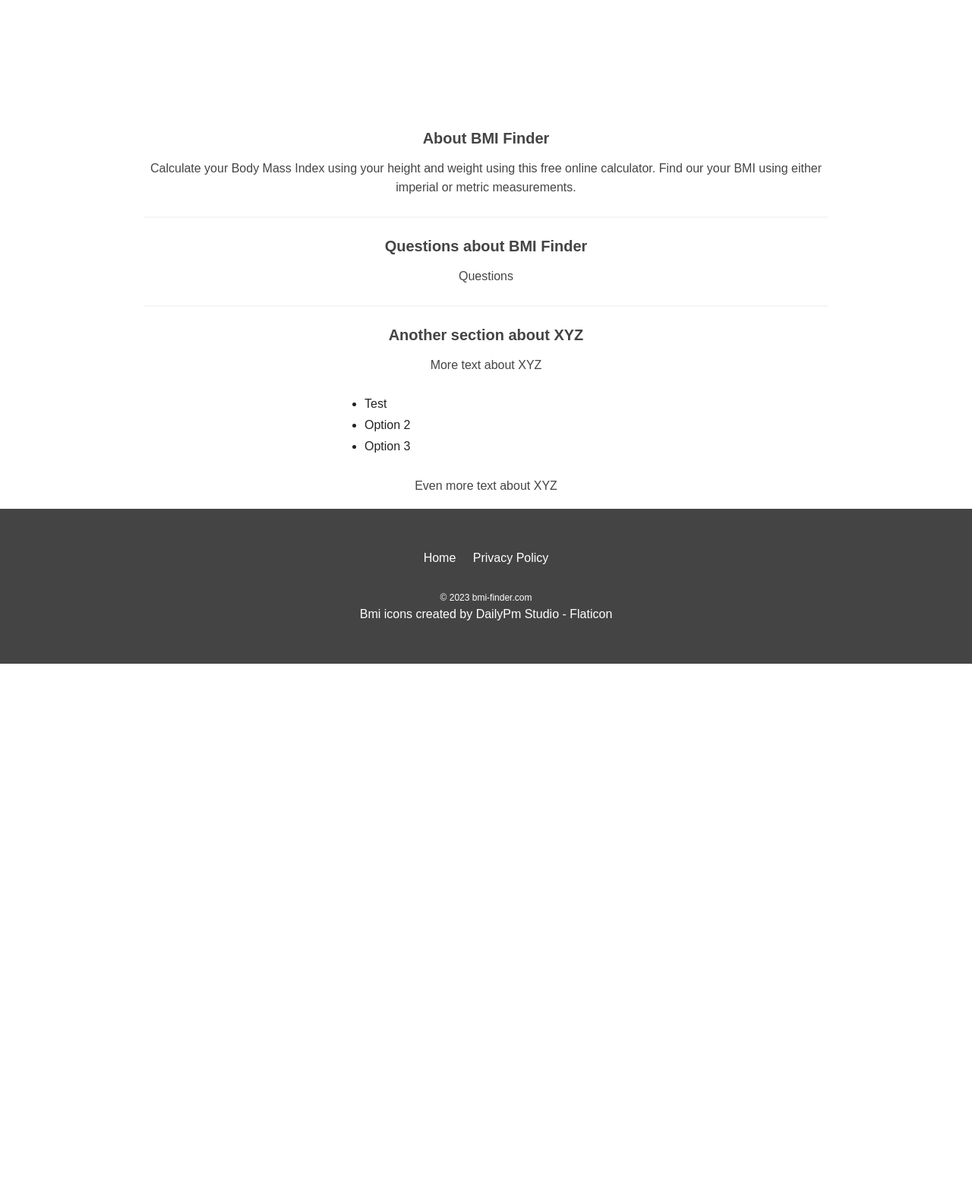
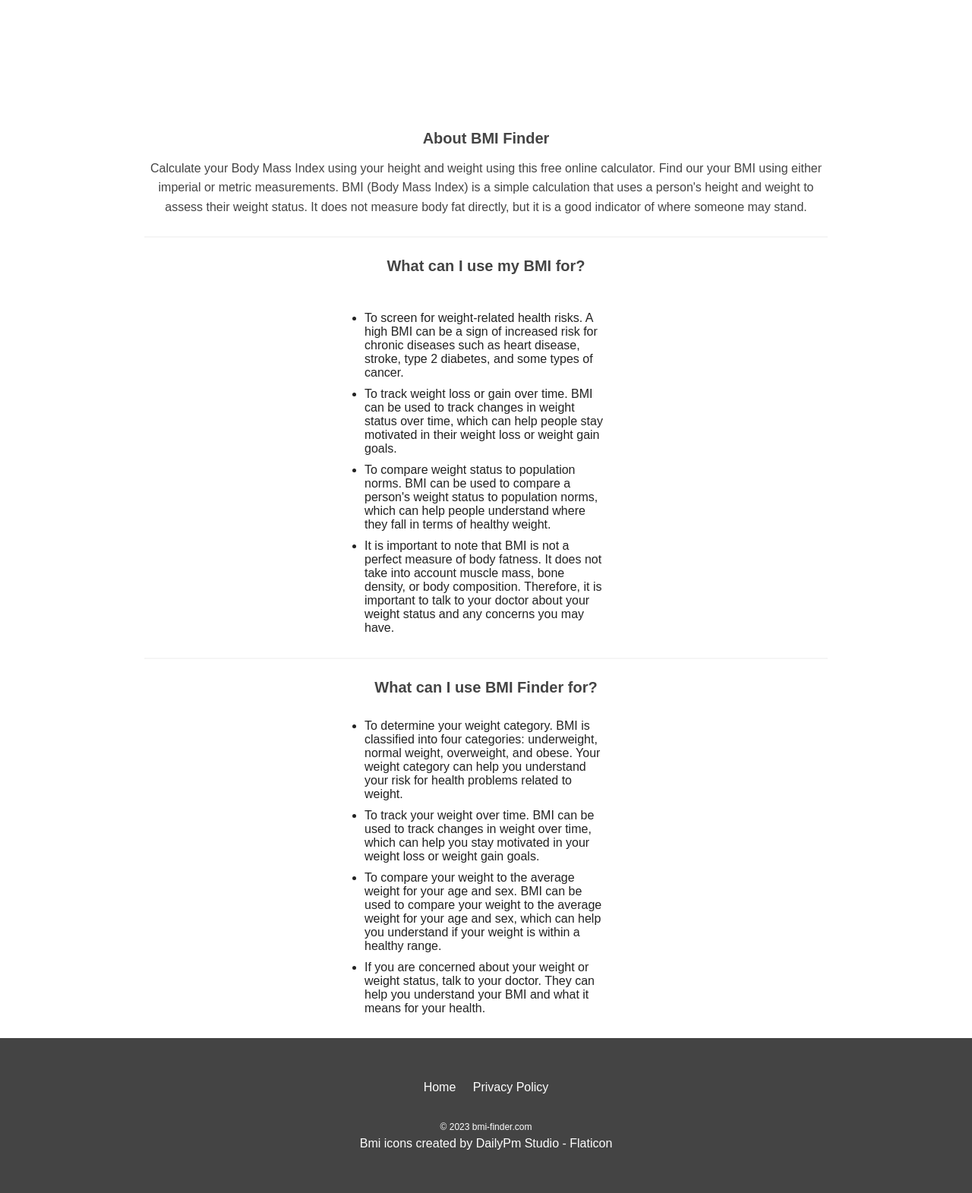
Before and after one commit to lbrilli/bmi-finder.com, a PHP site: page / in a window 1280 px wide. Shown: the part 863-2434 px from the top of the page at 76% size. Before the commit the page ends 1737 px from the top, so only its background shows below. Run offline with PHP 8.4, Linux system fonts and the light colour scheme; data that the repository does not hold is empty; some libraries are stand-ins or nearby versions.

Commit message:
added content to the page

```diff
--- a/index.php
+++ b/index.php
@@ -300,23 +300,43 @@
 					<!-- This is where we can place supporting content about the tool, FAQ etc. -->
 					<div class="section minor">
 						<h3 class="subtitle-minor">About BMI Finder</h3>
-						<p class="subtext-minor">Calculate your Body Mass Index using your height and weight using this free online calculator. Find our your BMI using either imperial or metric measurements.</p>
+						<p class="subtext-minor">Calculate your Body Mass Index using your height and weight using this free online
+							calculator. Find our your BMI using either imperial or metric measurements. BMI (Body Mass Index) is a
+							simple calculation that uses a person's height and weight to assess their weight status. It does not
+							measure body fat directly, but it is a good indicator of where someone may stand.
+						</p>
 					</div>
 					<hr/>
 					<div class="section minor">
-						<h3 class="subtitle-minor">Questions about BMI Finder</h3>
-						<p class="subtext-minor">Questions</p>
+						<h3 class="subtitle-minor">What can I use my BMI for?</h3>
+						<br>
+						<ul>
+							<li>To screen for weight-related health risks. A high BMI can be a sign of increased risk for chronic
+								diseases such as heart disease, stroke, type 2 diabetes, and some types of cancer.</li>
+							<li>To track weight loss or gain over time. BMI can be used to track changes in weight status over time,
+								which can help people stay motivated in their weight loss or weight gain goals.</li>
+							<li>To compare weight status to population norms. BMI can be used to compare a person's weight status to
+								population norms, which can help people understand where they fall in terms of healthy weight.</li>
+							<li>It is important to note that BMI is not a perfect measure of body fatness. It does not take into
+								account muscle mass, bone density, or body composition. Therefore, it is important to talk to your
+								doctor about your weight status and any concerns you may have.</li>
+						</ul>
 					</div>
 					<hr/>
 					<div class="section minor">
-						<h3 class="subtitle-minor">Another section about XYZ</h3>
-						<p class="subtext-minor">More text about XYZ</p>
+						<h3 class="subtitle-minor">What can I use BMI Finder for?</h3>
 						<ul>
-							<li>Test</li>
-							<li>Option 2</li>
-							<li>Option 3</li>
+							<li>To determine your weight category. BMI is classified into four categories: underweight, normal weight,
+								overweight, and obese. Your weight category can help you understand your risk for health problems
+								related to weight.</li>
+							<li>To track your weight over time. BMI can be used to track changes in weight over time, which can help you
+								stay motivated in your weight loss or weight gain goals.</li>
+							<li>To compare your weight to the average weight for your age and sex. BMI can be used to compare your weight
+								to the average weight for your age and sex, which can help you understand if your weight is within a
+								healthy range.</li>
+							<li>If you are concerned about your weight or weight status, talk to your doctor. They can help you
+								understand your BMI and what it means for your health.</li>
 						</ul>
-						<p class="subtext-minor">Even more text about XYZ</p>
 					</div>
 				</div>
 			</div>
```
